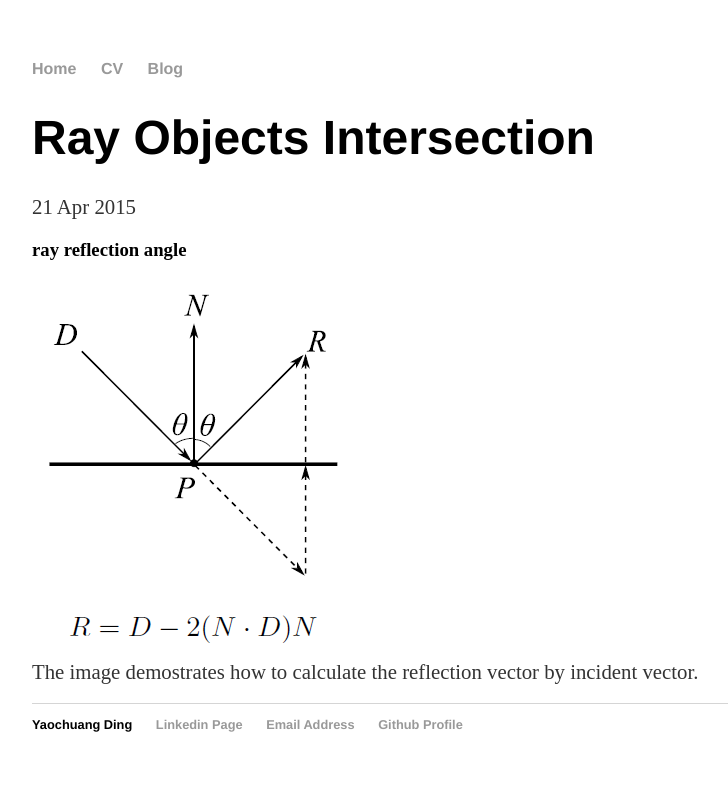
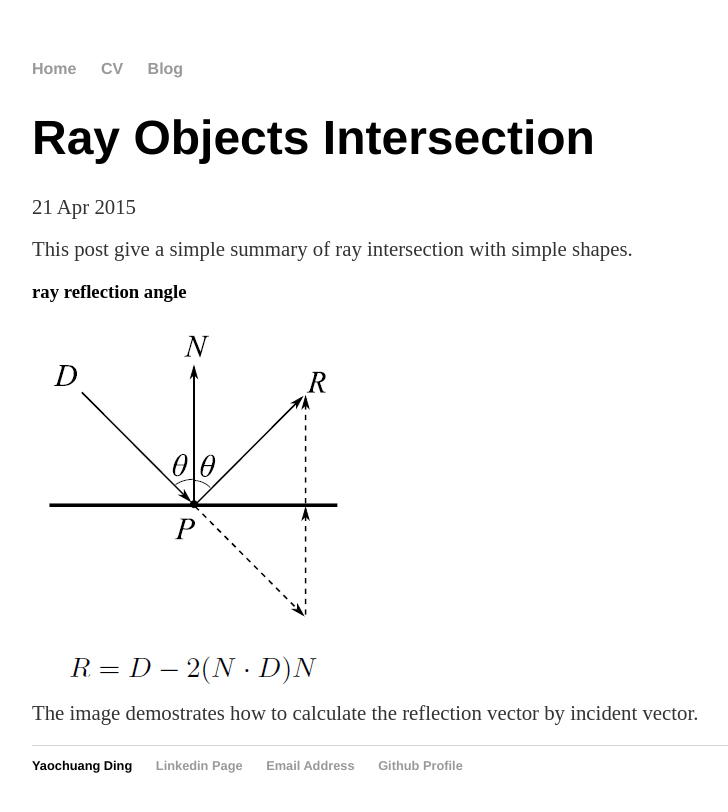
Before and after one commit to ychding11/ychding11.github.io, a Jekyll site: the page built from _posts/2015-04-21-Ray-Objects-Intersection.md, in a window 1280 px wide. Shown: the top 812 px of the page, without its empty margins (160-888 px from the left). Built offline with Jekyll 4.4.1, drawn with Linux system fonts in a browser that asks for light colours.

Commit message:
add summary

```diff
--- a/_posts/2015-04-21-Ray-Objects-Intersection.md
+++ b/_posts/2015-04-21-Ray-Objects-Intersection.md
@@ -3,6 +3,8 @@ layout: post
 title: "Ray Objects Intersection"
 date: 2015-04-21
 ---
+This post give a simple summary of ray intersection with simple shapes.
+
 ### ray reflection angle
 
 ![reflection angle formula](../../../img/reflection-angle.jpg)
```
